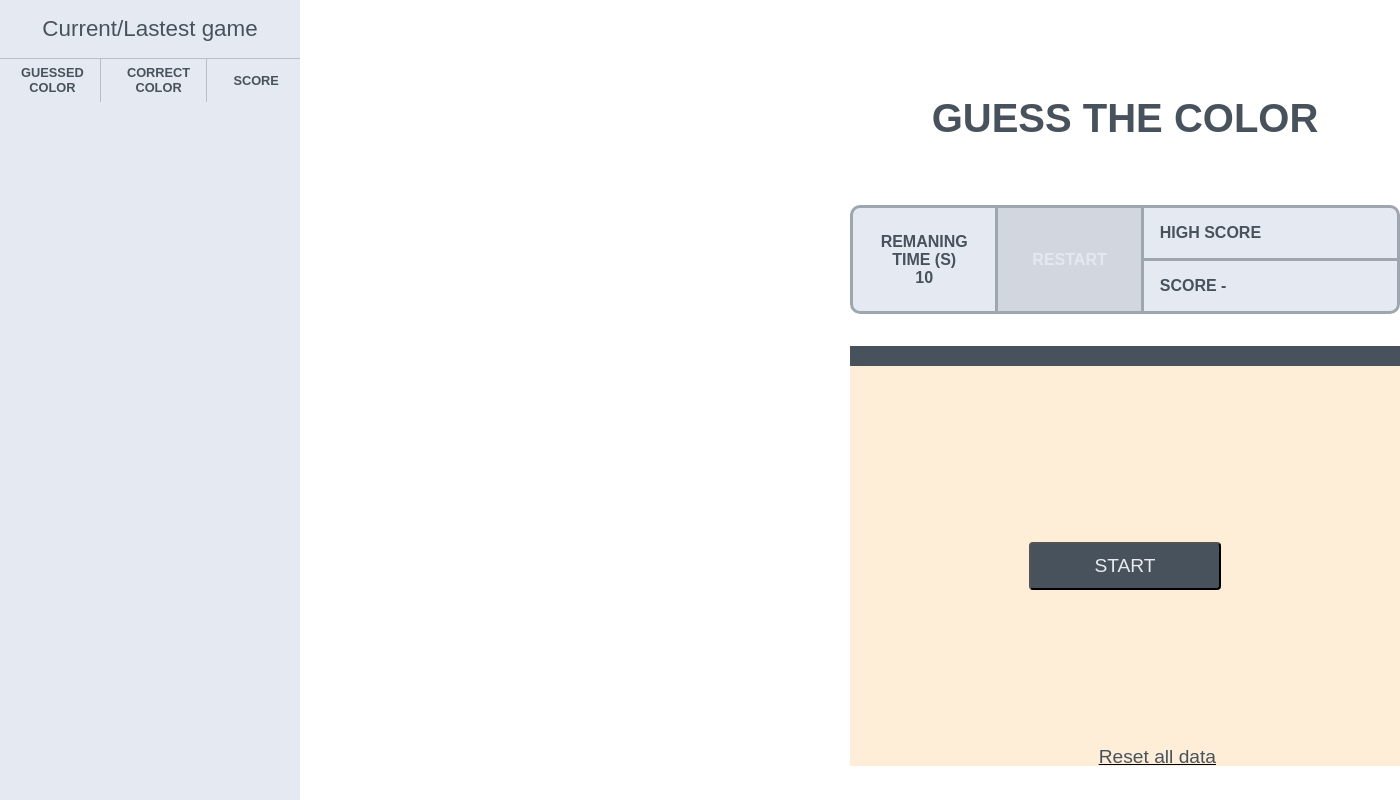
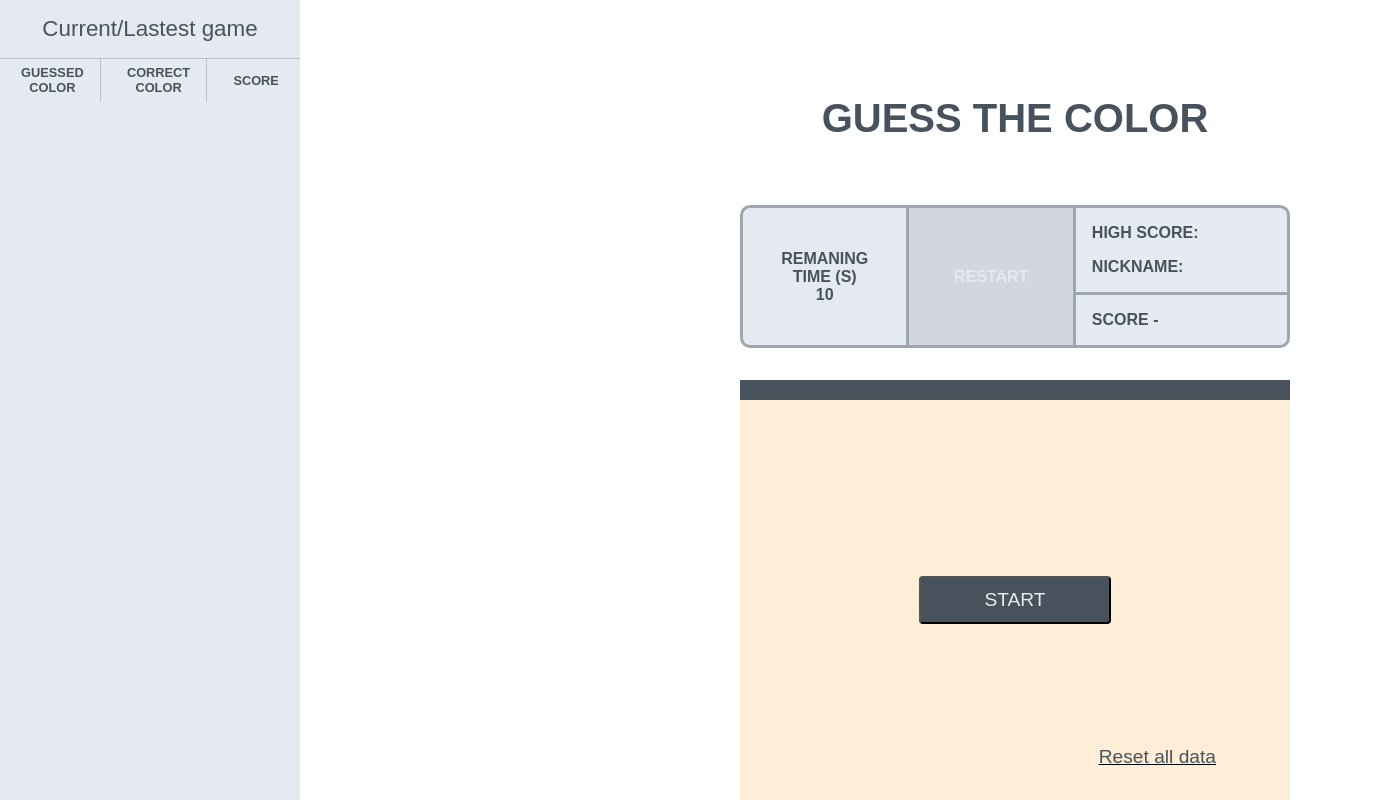
Before and after one commit to Arthur-Cyberpunk/hexa_challenge, a React (Create React App) app: page /game in a window 1280 px wide. Shown: the whole page, 1400 px wide, since content can reach past the window. Built offline with nearby package versions, Linux system fonts and the light colour scheme.

Commit message:
adjust difficulty options

```diff
--- a/src/components/Home/index.jsx
+++ b/src/components/Home/index.jsx
@@ -5,6 +5,7 @@ import shield from "../../assets/shield.png";
 import skull from "../../assets/skull.png";
 import sword from "../../assets/sword.png";
 import { GameContext } from "../../contexts/gameContext";
+import DifficultyLocalStorage from "..//../store/difficultyLocalStorage";
 import TutorialModal from "../TutorialModal";
 import "./styles.scss";
 
@@ -13,9 +14,18 @@ const Home = () => {
 
   const { chooseDifficulty, setChooseDifficulty, nickName, setNickName } = useContext(GameContext);
 
-  const difficultyChosen = (props) => {
-    setChooseDifficulty(props);
-  };
+  const [difficultyStorage, setDifficultyStorage] = DifficultyLocalStorage("difficulty");
+
+  // const difficultyChosen = (props) => {
+  //   setChooseDifficulty(props);
+  //   setOpenDifficulty(true)
+  // };
+
+  // useEffect (() => {
+  //   setDifficultyStorage(chooseDifficulty)
+  // }, [chooseDifficulty, setDifficultyStorage])
+
+  console.log(difficultyStorage)
 
   return (
     <div className="containerHome">
@@ -36,7 +46,7 @@ const Home = () => {
           name="nickName"
           id="nickName"
           placeholder="Enter your nickname"
-          maxlength="10"
+          maxlength="5"
           value={nickName}
           onChange={(e) => setNickName(e.target.value)}
         />
@@ -45,11 +55,11 @@ const Home = () => {
           <div className="boxOptions">
             <p
               className="difficultyLevel"
-              onClick={() => difficultyChosen("easy")}
+              onClick={() => setDifficultyStorage("easy")}
             >
               Easy{" "}
             </p>{" "}
-            {chooseDifficulty === "easy" ? (
+            {difficultyStorage === "easy" ? (
               <img className="iconsDifficulty" src={shield} alt="" />
             ) : (
               <></>
@@ -58,11 +68,11 @@ const Home = () => {
           <div className="boxOptions">
             <p
               className="difficultyLevel"
-              onClick={() => difficultyChosen("medium")}
+              onClick={() => setDifficultyStorage("medium")}
             >
               Medium
             </p>{" "}
-            {chooseDifficulty === "medium" ? (
+            {difficultyStorage === "medium" ? (
               <img className="iconsDifficulty" src={sword} alt="" />
             ) : (
               <></>
@@ -71,11 +81,11 @@ const Home = () => {
           <div className="boxOptions">
             <p
               className="difficultyLevel"
-              onClick={() => difficultyChosen("hard")}
+              onClick={() => setDifficultyStorage("hard")}
             >
               Hard
             </p>{" "}
-            {chooseDifficulty === "hard" ? (
+            {difficultyStorage === "hard" ? (
               <img className="iconsDifficulty" src={skull} alt="" />
             ) : (
               <></>
--- a/src/components/ModalGame/index.jsx
+++ b/src/components/ModalGame/index.jsx
@@ -1,6 +1,7 @@
 import { useContext, useEffect, useState } from "react";
 import { GameContext } from "../../contexts/gameContext";
-import ScoreLocalStorage from "../../hooks/scoreLocalStorage";
+import NickNameLocalStorage from "../../store/nickNameLocalStorage";
+import ScoreLocalStorage from "../../store/scoreLocalStorage";
 import SideMenu from "../SideMenu";
 import "./styles.scss";
 
@@ -10,7 +11,8 @@ const ModalGame = () => {
   const totalTime = 10;
   const progress = (timeLeft / totalTime) * 100;
 
-  const [highScore, setHighScore] = ScoreLocalStorage("high_score");
+  const [highScore, setHighScoreStorage] = ScoreLocalStorage("high_score");
+  const [nickNameStorage, setNickNameStorage] = NickNameLocalStorage("nick_name");
 
   const {
     colorTime,
@@ -69,7 +71,10 @@ const ModalGame = () => {
     localStorage.clear();
     resetGame();
     setColors([]);
-    setHighScore("");
+    setHighScoreStorage("");
+    setNickNameStorage('')
+    setSecondsLeft(10)
+    setActive(false);
   };
 
   useEffect(() => {
@@ -84,11 +89,10 @@ const ModalGame = () => {
       setSecondsLeft(0);
 
       if (highScore < score) {
-        setHighScore([score, nickName]);
+        setHighScoreStorage(score);
+        setNickNameStorage(nickName)
       }
     }
-
-    console.log(highScore)
 
     return () => clearTimeout(seconds);
   }, [secondsLeft, active]);
@@ -128,7 +132,8 @@ const ModalGame = () => {
             Restart
           </span>
           <div className="boxScore">
-            <p className="score">High Score {highScore}</p>
+            <p className="score">High Score: {highScore}</p>
+            <p className="nickName">Nickname: {nickNameStorage}</p>
             <p className="score">{`Score ${score ? score : "-"}`}</p>
           </div>
         </div>
--- a/src/components/ModalGame/styles.scss
+++ b/src/components/ModalGame/styles.scss
@@ -9,7 +9,7 @@
     align-items: center;
     padding-top: 6rem;
     text-transform: uppercase;
-    transform: translate(100%);
+    transform: translate(80%);
 
     .title {
       font-size: 2.5rem;
@@ -56,7 +56,7 @@
       }
 
       .boxScore {
-        width: 100%;
+        width: 70%;
 
         .score {
           color: #48525d;
@@ -66,12 +66,18 @@
           border-radius: 0 10px 0 0;
         }
 
-        p:nth-child(1) {
+        p:nth-child(2) {
           border-bottom: 3px solid #9ea6b0;
         }
 
-        p:nth-child(2) {
+        p:nth-child(3) {
           border-radius: 10px;
+        }
+
+        .nickName{
+          color: #48525d;
+          padding: 0 1rem 1rem;
+          font-weight: 600;
         }
       }
     }
--- a/src/components/Option/styles.scss
+++ /dev/null
@@ -1,5 +0,0 @@
-.difficultyLevel {
-    background-color: #fff;
-    color: #333;
-    cursor: pointer;
-  }
--- a/src/components/SideMenu/index.jsx
+++ b/src/components/SideMenu/index.jsx
@@ -1,7 +1,7 @@
 import { useContext, useEffect } from "react";
-import ColorHistoryLocalStorage from "../../hooks/colorHistoryLocalStorage";
 import SVGCheck from "../../icons/SVGCheck";
 import SVGWrong from "../../icons/SVGWrong";
+import ColorHistoryLocalStorage from "../../store/colorHistoryLocalStorage";
 import "./styles.scss";
 
 import { GameContext } from "../../contexts/gameContext";
--- a/src/contexts/gameContext.jsx
+++ b/src/contexts/gameContext.jsx
@@ -11,6 +11,9 @@ const GameProvider = ({ children }) => {
   const [options, setOptions] = useState([]);
   const [chooseDifficulty, setChooseDifficulty] = useState('');
   const [nickName, setNickName] = useState('');
+
+    const meuDado = localStorage.getItem('difficulty');
+
 
   const colorTime = (selectedColor, currentColor) => {
     if (selectedColor !== undefined && selectedColor === currentColor) {
@@ -44,6 +47,9 @@ const GameProvider = ({ children }) => {
       setSecondsLeft(5);
     }
 
+    //console.log(difficultyStorage)
+    //console.log(chooseDifficulty)
+
     if (chooseDifficulty === 'easy') {
       const correctColor = generateRandomColor();
       const randomColor1 = generateRandomColor();
@@ -65,7 +71,7 @@ const GameProvider = ({ children }) => {
 
       setCurrentColor(correctColor);
       setOptions(randomOptions);
-    } else {
+    } else if (chooseDifficulty === 'hard') {
       const correctColor = generateRandomColor();
       const randomColor1 = generateRandomColor();
       const randomColor2 = generateRandomColor();
@@ -80,6 +86,9 @@ const GameProvider = ({ children }) => {
     }
 
     setActive(true);
+
+    //console.log(chooseDifficulty)
+    //console.log(meuDado)
   };
 
   return (
@@ -102,6 +111,8 @@ const GameProvider = ({ children }) => {
         startGame,
         nickName,
         setNickName,
+        //difficultyStorage,
+        meuDado,
       }}
     >
       {children}
--- /dev/null
+++ b/src/store/difficultyLocalStorage.jsx
@@ -0,0 +1,28 @@
+import { useContext, useEffect, useState } from "react";
+import { GameContext } from "../contexts/gameContext";
+
+const DifficultyLocalStorage = (key) => {
+  const { difficultyStorage, chooseDifficulty, meuDado } = useContext(GameContext);
+
+  const [value, setValue] = useState(() => {
+    const storedValue = localStorage.getItem(key);
+
+    console.log(storedValue)
+
+    return storedValue;
+  });
+
+  useEffect(() => {
+    if (difficultyStorage !== '') {
+      localStorage.setItem("difficulty", `${value}`);
+
+      console.log(value)
+
+    }
+  }, [chooseDifficulty, difficultyStorage, value]);
+
+  return [value, setValue];
+
+};
+
+export default DifficultyLocalStorage;
--- /dev/null
+++ b/src/store/nickNameLocalStorage.jsx
@@ -0,0 +1,23 @@
+import { useContext, useEffect, useState } from "react";
+import { GameContext } from "../contexts/gameContext";
+
+const ScoreLocalStorage = (key) => {
+  const { secondsLeft } = useContext(GameContext);
+
+  const [value, setValue] = useState(() => {
+    const storedValue = localStorage.getItem(key);
+
+    return storedValue;
+  });
+
+  useEffect(() => {
+    if (secondsLeft === 0 && value !== null) {
+      localStorage.setItem("nick_name", `${value}`);
+
+    }
+  }, [secondsLeft, value]);
+
+  return [value, setValue];
+};
+
+export default ScoreLocalStorage;
--- a/src/hooks/scoreLocalStorage.jsx
+++ b/src/store/scoreLocalStorage.jsx
@@ -6,16 +6,13 @@ const ScoreLocalStorage = (key) => {
 
   const [value, setValue] = useState(() => {
     const storedValue = localStorage.getItem(key);
-    const highScore = JSON.parse(storedValue);
 
-    return highScore;
+    return storedValue;
   });
 
-  console.log(value)
-
   useEffect(() => {
-    if (value && secondsLeft === 0) {
-      localStorage.setItem("high_score", JSON.stringify(value));
+    if (value > 0 && secondsLeft === 0) {
+      localStorage.setItem("high_score", `${value}`);
     }
   }, [secondsLeft, value]);
 
```
Also changed, not shown: src/store/colorHistoryLocalStorage.jsx (renamed from src/hooks/colorHistoryLocalStorage.jsx).
